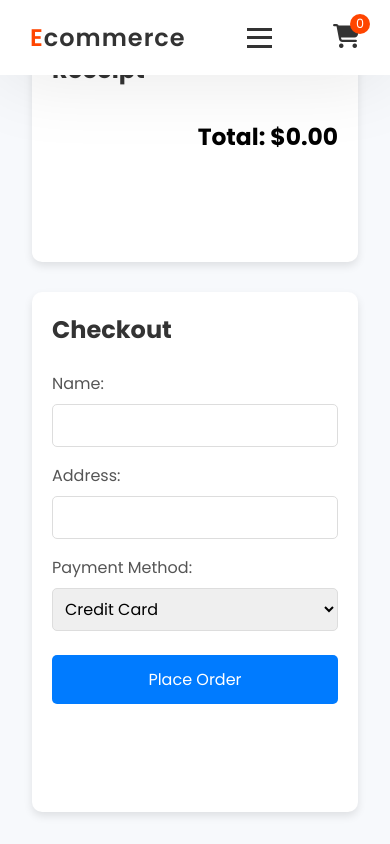
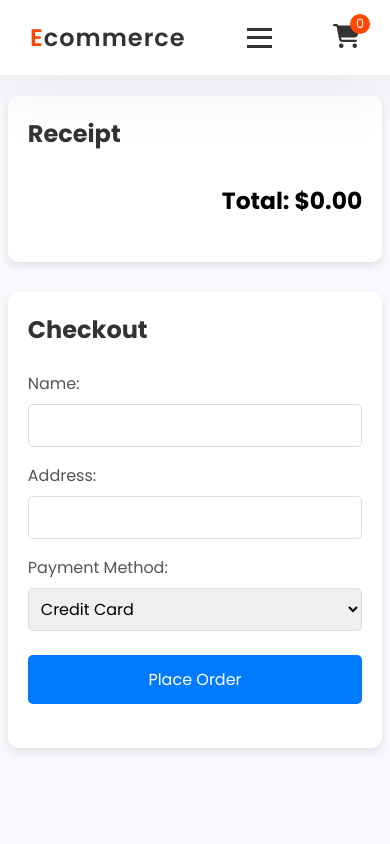
Before and after one commit to 19Vin70/e-commerce, a React (Vite) app: page /checkout in a window 390 px wide. Built offline with nearby package versions, Linux system fonts and the light colour scheme.

Commit message:
New commit

```diff
--- a/src/pages/checkout/Checkout.css
+++ b/src/pages/checkout/Checkout.css
@@ -92,7 +92,7 @@ form button:hover {
 
 @media (max-width: 768px) {
   .checkoutContainer {
-    padding: 2rem;
+    padding: 6rem 2%;
     display: flex;
     flex-direction: column-reverse;
     gap: 30px;
```
